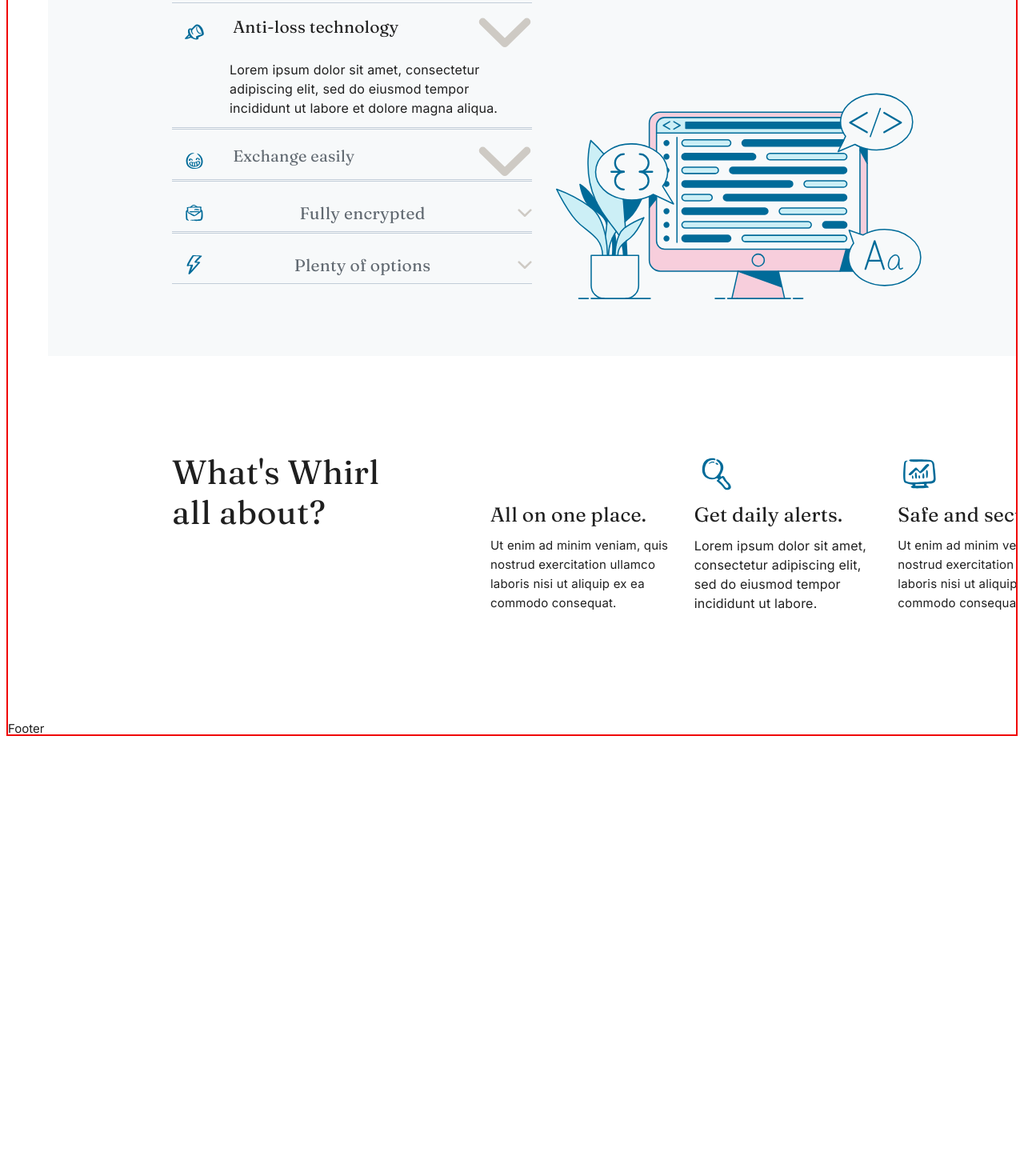
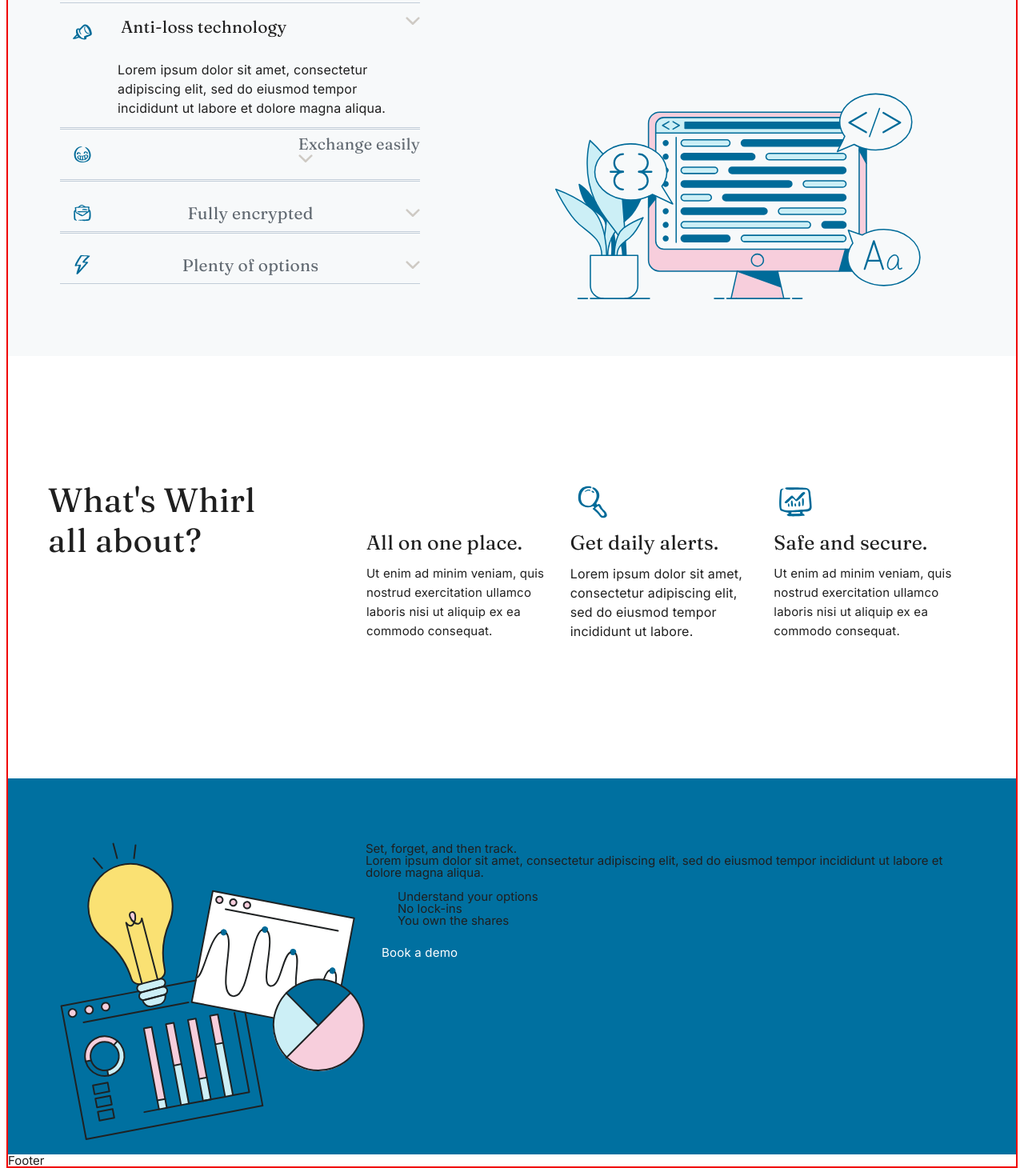
Before and after one commit to Vladimir-8891/Whirl, a plain HTML site: page index.html in a window 1280 px wide. Shown: the part 1579-3039 px from the top of the page at 80% size. Before the commit the page ends 2499 px from the top, so only its background shows below. Drawn offline with Linux system fonts and the light colour scheme; a web font is replaced by a local one.

Commit message:
добавление блока set

```diff
--- a/css/style.css
+++ b/css/style.css
@@ -35,7 +35,6 @@ body {
     font-size: 15px;
     color: #1F1F1F;
 }
-/* ------------------------------------------------------------------------ */
 .wrapper {
     overflow: hidden;
     display: flex;
@@ -46,7 +45,6 @@ body {
     margin: 0 auto;
     border: 2px solid #F00000;
 }
-/* ------------------------------------------------------------------------ */
 
 .main {
     flex-grow: 1;
@@ -78,7 +76,6 @@ body {
         max-width: none;
     }
 }
-/* ------------ШАПКА------------------------------------------------------------ */
 .header {
     position: absolute;
     width: 100%;
@@ -139,7 +136,6 @@ body {
     color: #33383F;
     letter-spacing: 0.2px;
 }
-/*---------БЕЛАЯ КНОПКА------------------------------------------------------*/
 .button_white {
     display: inline-block;
     font-family: Inter;
@@ -162,7 +158,6 @@ body {
 .button_white:hover{
     background-color:  #d8e2e6;
 }
-/*---------------СИНЯЯ КНОПКА------------------------------------------------------*/
 .button_blue {
     display: inline-block;
     font-family: Inter;
@@ -184,7 +179,6 @@ body {
 .button_blue:hover{
     background-color:  #6da4bb;
 }
-/*==================== Повседневные задачи ===========================================*/
 .everyday-tasks {
    padding: 145px 0px 80px 0px;
 }
@@ -262,7 +256,6 @@ body {
     flex-basis: 40%;
     margin-left: auto;
 }
-/*====================Доверие компаний=================================*/
 .trust__content {
     display: flex;
    align-items: center;
@@ -295,8 +288,6 @@ body {
     color: #969FA4;
 
 }
-
-/*-----------Преимущества-------*/
 
 .advantages__content {
     display: flex;
@@ -355,14 +346,12 @@ body {
     letter-spacing: 0.2px;
 }
 
-/*-----------Контейнер защита--------*/
-
 .care__content {
     display: flex;
     background-color: #F7F9FA;
     width: 1440px;
     height: 694px;
-    margin: 120px 0px 0px 0px;
+    margin: 120px 0px 0px -140px;
     align-items: center;
     flex-wrap: wrap;
     box-sizing: border-box;
@@ -387,6 +376,7 @@ body {
 .care__content_title {
     width: 650px;
     height: 100px;
+    margin: 0px 0px 0px 50px;
 }
 
 .care__content_title-start {
@@ -418,6 +408,7 @@ body {
 .care__content_images-blok {
     width: 485px;
     height: 479px;
+    margin-left: 139px;
 }
 
 .care__content_anti-loss {
@@ -427,6 +418,11 @@ body {
     border-bottom: 1px solid #C2CDD8;
     box-sizing: border-box;
     padding: 17px 0px 0px 12px;
+}
+
+.care__blok_anti-loss_arrow {
+    width: 18px;
+    height: 10px;
 }
 
 .care__anti-loss_blok {
@@ -471,7 +467,7 @@ body {
     display: flex;
     justify-content: space-between;
     align-items: center;
-    padding: 17px 0px 0px 12px;
+    padding: 0px 0px 0px 12px;
     box-sizing: border-box;
     margin-top: 1px;
 }
@@ -538,7 +534,7 @@ body {
     width: 1130px;
     height: 218px;
     box-sizing: border-box;
-    margin: 120px 155px;
+    margin: 155px 0px;
     justify-content: space-between;
 }
 
@@ -637,3 +633,28 @@ body {
     letter-spacing: 0.2px;
     margin-top: 11px;
 }
+
+.set__content {
+    width: 1440px;
+    height: 550;
+    box-sizing: border-box;
+    background-color: #0070A0;
+    display: flex;
+    margin-left: -140px;
+}
+
+.set__content_item {
+    width: 1130px;
+    height: 389.97px;
+    display: flex;
+    margin-top: 80.39px;
+    margin-left: 155px;
+}
+
+.set__content-img {
+    display: block;
+}
+
+.set__content_blok {
+    display: block;
+}
--- a/index.html
+++ b/index.html
@@ -100,18 +100,17 @@
                                     <img src="img/care/nail.svg" alt="Гвоздик">
                                     <div class="care__block-text_title">
                                         <div class="care__blok_anti-loss">Anti-loss technology</div>
-                                        <img src="img/care/downArrow.svg" alt="Стрелка вниз">
+                                        <div class="care__blok_anti-loss_arrow"><img src="img/care/downArrow.svg" alt="Стрелка вниз"></div>
                                     </div>
-
                                 </div>
                                 <div class="care__block-text">Lorem ipsum dolor sit amet, consectetur adipiscing elit, sed do eiusmod tempor incididunt ut labore et dolore magna aliqua.</div>
                             </div>
                             <div class="care__menu_exchange">
                                 <img src="img/care/smile.svg" alt="smile">
-                                <div class="exchange_text-left">Exchange easily
-                                    <img src="img/care/downArrow.svg" alt="Стрелка вниз">
-                                </div>
-
+                                     <div class="care__exchange_blok">
+                                         <div class="care__exchange_text-left">Exchange easily</div>
+                                         <div class="care__exchange_arrow"><img src="img/care/downArrow.svg" alt="Стрелка вниз"></div>
+                                    </div>
                             </div>
                             <div class="care__menu_encrypted">
                                 <img src="img/care/letter.svg" alt="letter">
@@ -152,6 +151,25 @@
                     </div>
                 </div>
             </div>
+            <div class="set__content">
+                <div class="set__content_item">
+                    <div class="set__content-img">
+                        <img src="img/lamp.svg" alt="Лампочка">
+                    </div>
+                    <div class="set__content_blok">
+                        <div class="set__content_blok-title">Set, forget, and then track.</div>
+                        <div class="set__content_blok-text">Lorem ipsum dolor sit amet, consectetur adipiscing elit, sed do eiusmod tempor incididunt ut labore et dolore magna aliqua.</div>
+                        <div class="set__content_blok-menu">
+                            <ul class="set__content_blok-list">
+                                <li>Understand your options</li>
+                                <li>No lock-ins</li>
+                                <li>You own the shares</li>
+                            </ul>
+                        </div>
+                        <a href="" class="block-text__button button_blue">Book a demo</a>
+                    </div>
+                </div>
+            </div>
         </main>
         <footer class="footer">
             Footer
```
Also changed, not shown: img/check.svg (added), img/lamp.svg (added).
